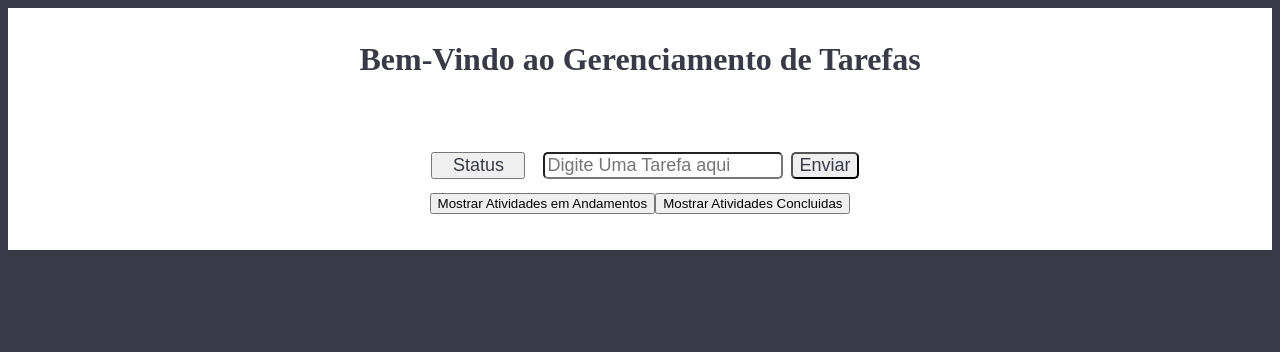
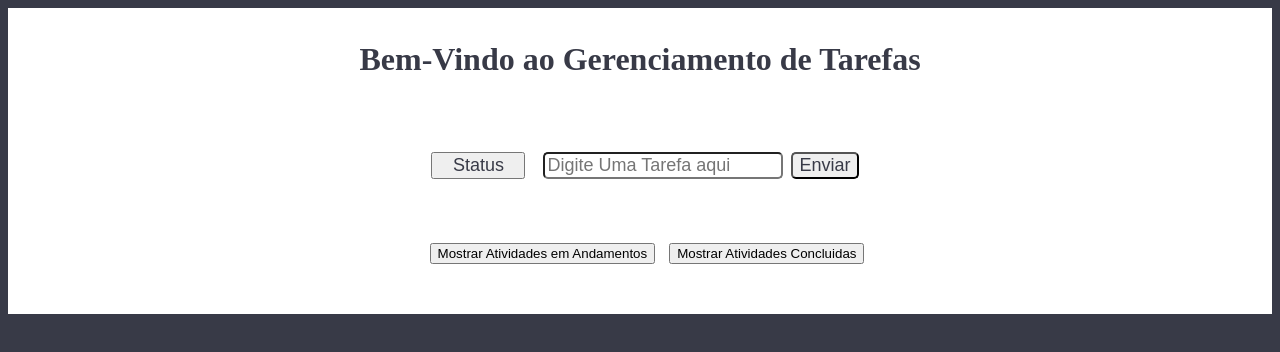
Before and after one commit to Edivansanto5/todoList, a Vue app: page / in a window 1280 px wide. Shown: the top 352 px of the page. Built offline with nearby package versions, Linux system fonts and the light colour scheme.

Commit message:
estilizando espacamento dos botoes

```diff
--- a/src/components/todoList.vue
+++ b/src/components/todoList.vue
@@ -18,11 +18,11 @@
             <span class=" span"> {{ lista.text }} </span> <a class="mr-10" @click="deleta">
             <i class="fa-solid fa-trash-can"></i></a>
 
-
         </div>
+        <br><br><br>
         <div>
             <button class="btn-1">Mostrar Atividades em Andamentos</button>
-            <button class="btn2">Mostrar Atividades Concluidas</button>
+            <button class="btn-2">Mostrar Atividades Concluidas</button>
         </div>
 
         <br>
@@ -84,6 +84,9 @@ export default {
         color:#383a47 ;
         border-radius: 5px;
     }
+    .btn-1{
+      margin: 14px;
+    }
    .div-main{
         text-align: justify;
         color: aqua;
```
